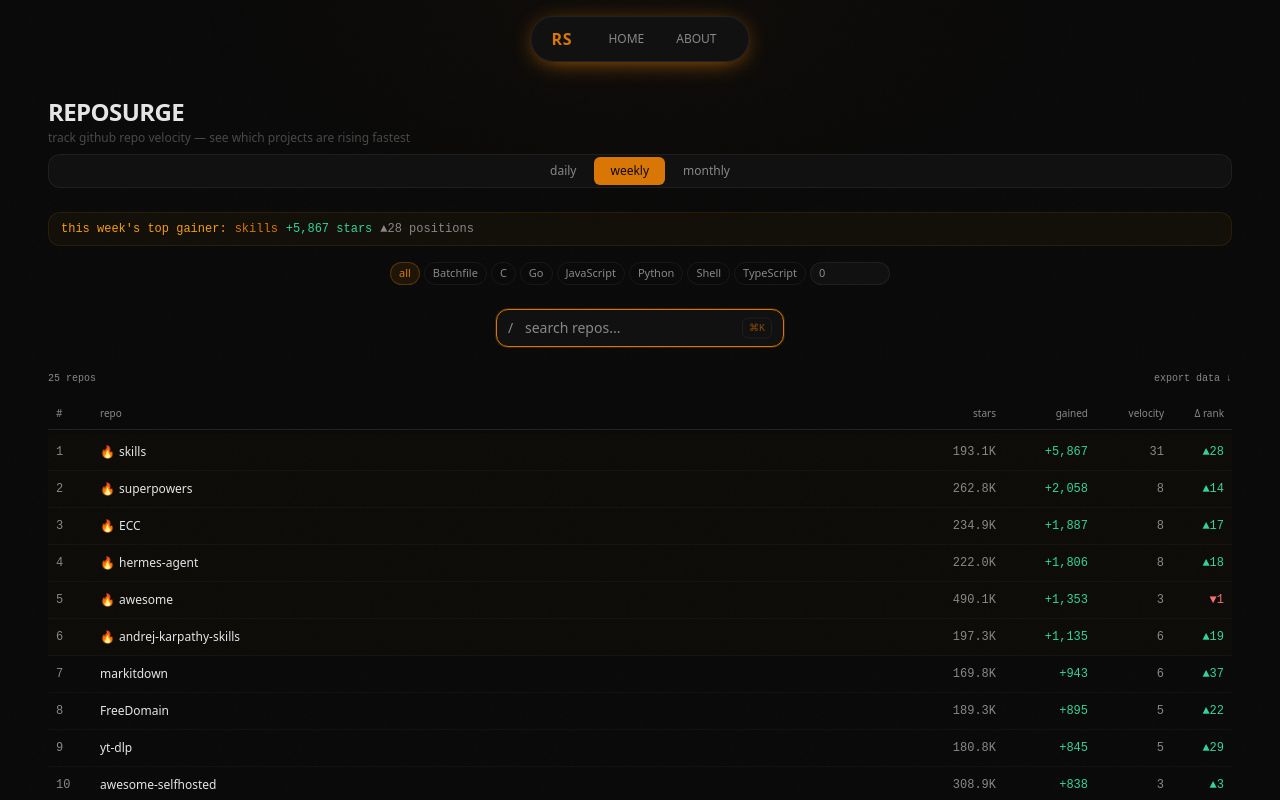
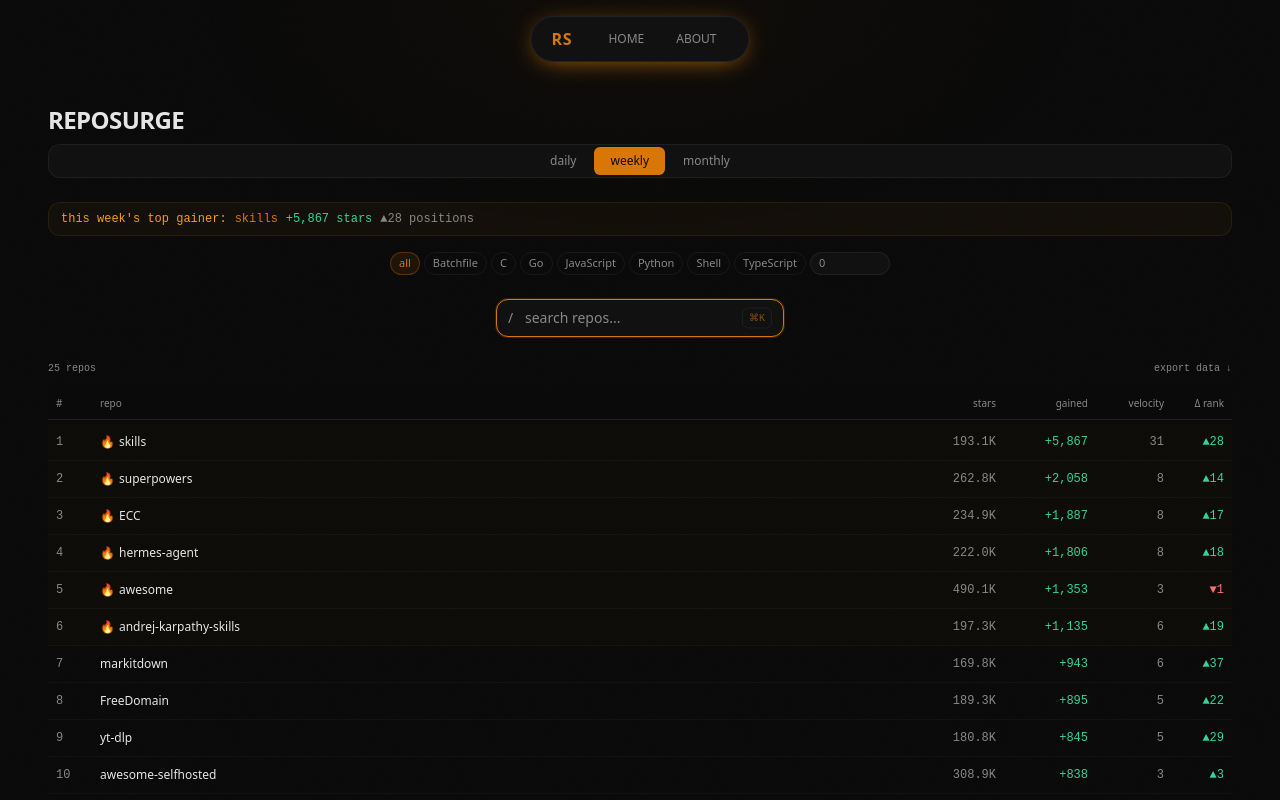
Before and after one commit to mahesh-diwan/RepoSurge, a Next.js app: page /daily in a window 1280 px wide. Shown: the top 800 px of the page. Built offline with nearby package versions, Linux system fonts and the light colour scheme; a web font is replaced by a local one.

Commit message:
refactor: simplify header, remove subtitle

```diff
--- a/components/Header.tsx
+++ b/components/Header.tsx
@@ -1,12 +1,9 @@
 export default function Header() {
   return (
-    <div className="px-6 pt-4 pb-2 text-left relative z-[2]">
-      <h1 className="text-xl md:text-2xl font-semibold tracking-tight leading-none text-text-body">
+    <div className="px-6 pt-6 pb-2 text-left relative z-[2]">
+      <h1 className="font-sans text-xl md:text-2xl font-semibold tracking-tight leading-none text-text-body">
         REPOSURGE
       </h1>
-      <p className="text-text-muted/50 text-xs mt-0.5">
-        track github repo velocity &mdash; see which projects are rising fastest
-      </p>
     </div>
   );
 }
```
